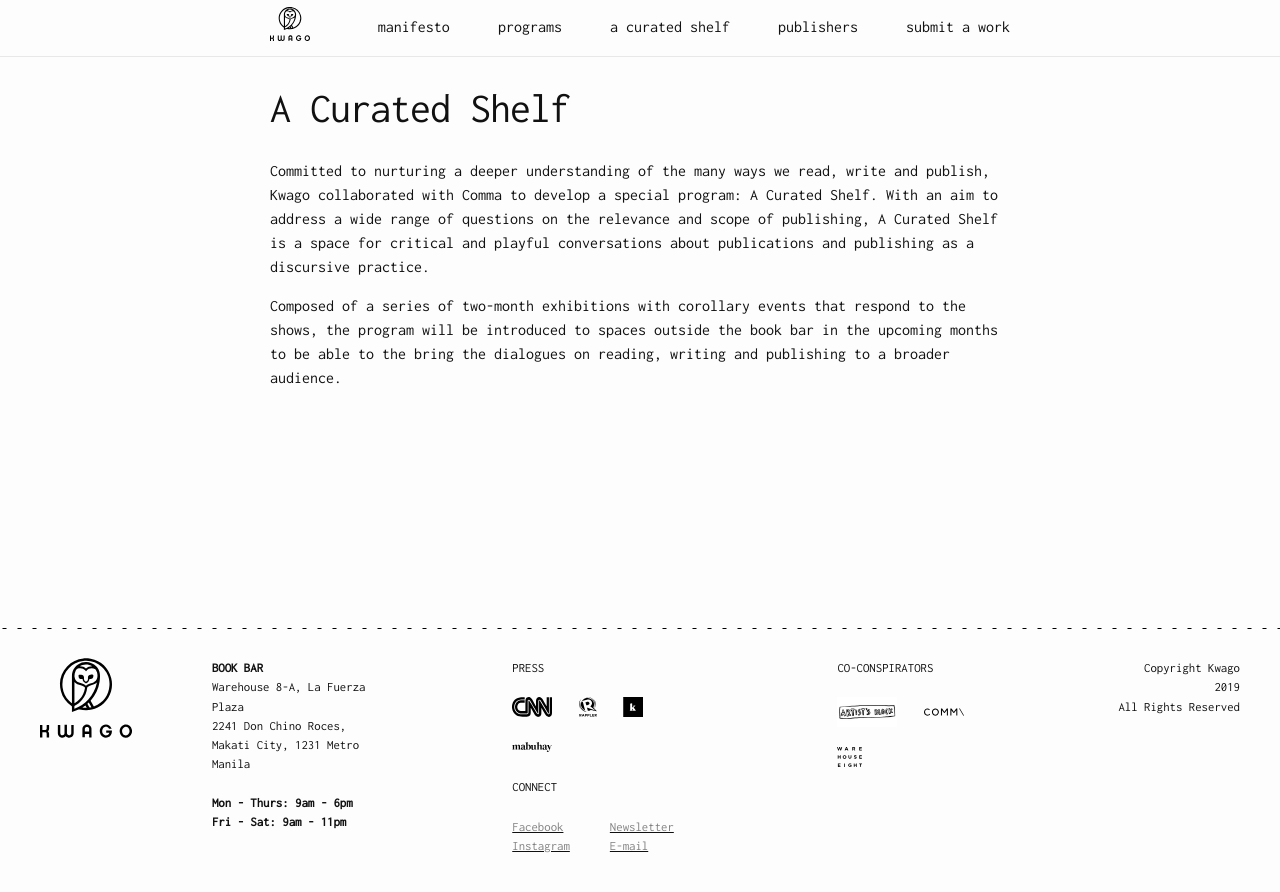
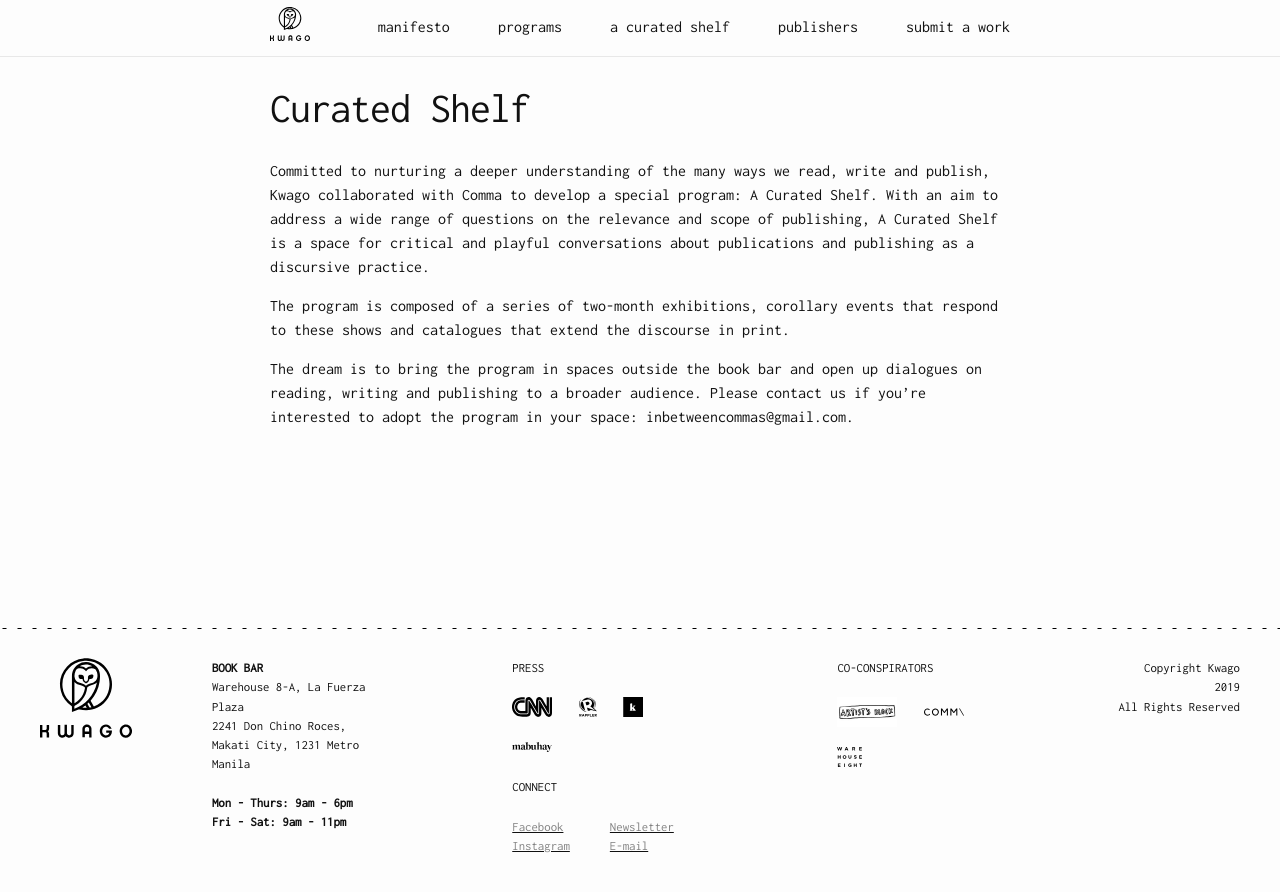
Before and after one commit to patsylala/kwago-siteleaf, a Jekyll site: the page built from 03-curated-shelf.md, in a window 1280 px wide. Shown: the top 892 px of the page. Built offline with Jekyll 4.4.1, drawn with Linux system fonts in a browser that asks for light colours.

Commit message:
Updated 03 Curated Shelf

```diff
--- a/03-curated-shelf.md
+++ b/03-curated-shelf.md
@@ -1,9 +1,11 @@
 ---
-title: A Curated Shelf
+title: Curated Shelf
 permalink: "/curated-shelf/"
 layout: page
 ---
 
 Committed to nurturing a deeper understanding of the many ways we read, write and publish, Kwago collaborated with Comma to develop a special program: A Curated Shelf. With an aim to address a wide range of questions on the relevance and scope of publishing, A Curated Shelf is a space for critical and playful conversations about publications and publishing as a discursive practice.
 
-Composed of a series of two-month exhibitions with corollary events that respond to the shows, the program will be introduced to spaces outside the book bar in the upcoming months to be able to the bring the dialogues on reading, writing and publishing to a broader audience.
+The program is composed of a series of two-month exhibitions, corollary events that respond to these shows and catalogues that extend the discourse in print.
+
+The dream is to bring the program in spaces outside the book bar and open up dialogues on reading, writing and publishing to a broader audience. Please contact us if you’re interested to adopt the program in your space: inbetweencommas@gmail.com.
```
